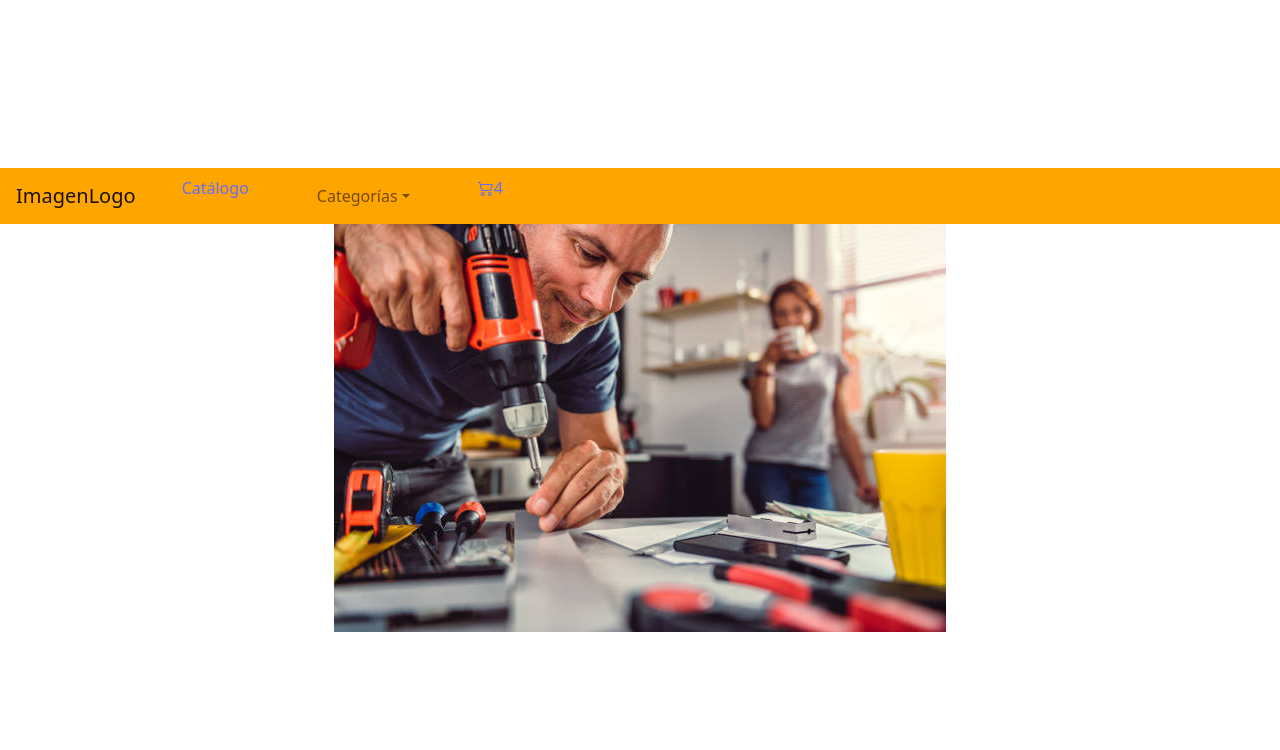
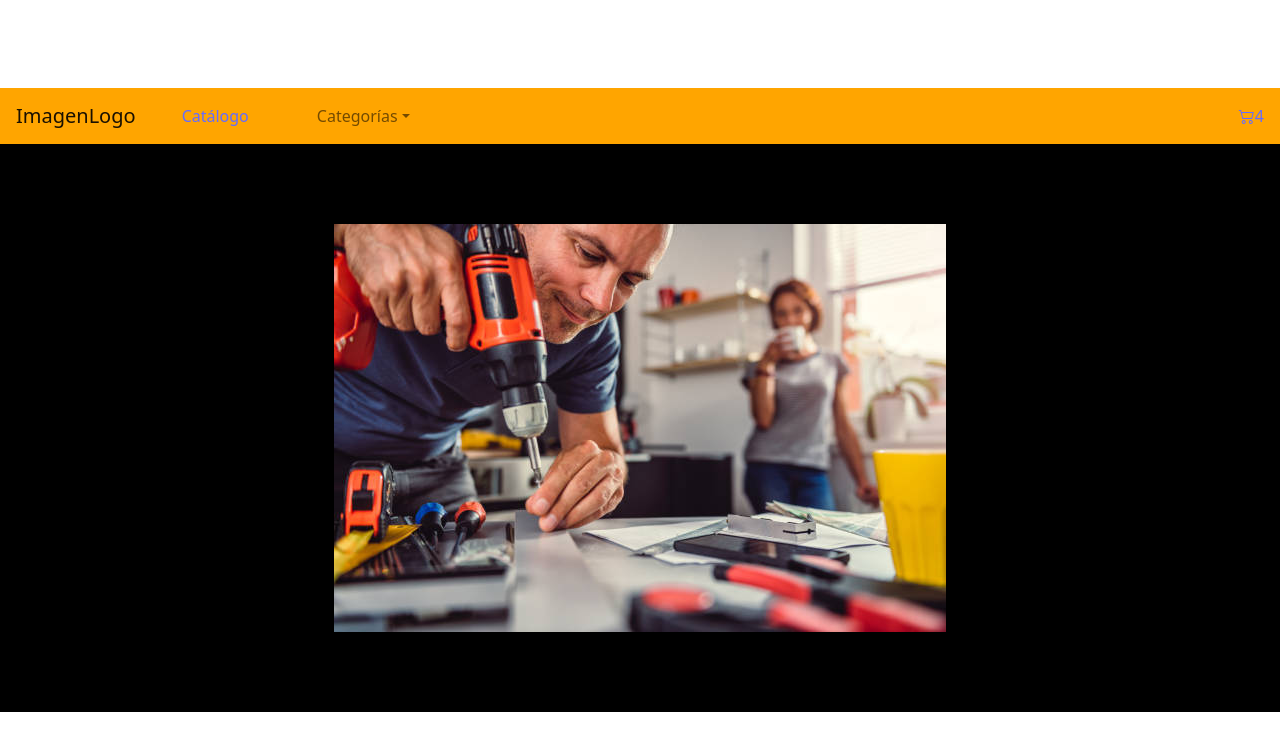
Before and after one commit to Jemuth/Tool-E-Commerce_React-Project, a React (Vite) app: page / in a window 1280 px wide. Shown: the top 750 px of the page. Built offline with nearby package versions, Linux system fonts and the light colour scheme.

Commit message:
Agregando mas estilos

```diff
--- a/src/App.css
+++ b/src/App.css
@@ -9,6 +9,13 @@
   margin: 0;
   padding-top: 0;
   text-align: center;
+}
+.container_welcome {
+  padding-top: 5rem;
+  padding-bottom: 5rem;
+  width: 100%;
+  height: 100%;
+  background-color: black;
 }
 .navbar {
   color: black;
@@ -22,10 +29,17 @@ a:visited {
 a:hover {
   color: white;
 }
+.navbar-nav {
+  align-items: center;
+  justify-content: space-between;
+}
 .navbar-nav > li > .dropdown-menu { background-color: orange; }
-.navbar-nav > li{
+.navbar-nav > li {
   padding-left:30px;
   padding-right:30px;
+}
+.cart_link {
+  padding-left: 5rem;
 }
 .card {
   width: 18rem;
--- a/src/components/Navbar.jsx
+++ b/src/components/Navbar.jsx
@@ -24,12 +24,9 @@ export const Navbar = () => {
                         <NavLink className="dropdown-item" to='/categorias/epp'>Equipo de protección personal</NavLink>
                     </div>
                     </li>
-
-                    <li>
-                    <NavLink className="nav_link" to='/cart'><CartWidget/></NavLink>
-                    </li>
                 </ul>
             </div>
+            <NavLink className="cart_link" to='/cart'><CartWidget/></NavLink>
             </nav>
     );
 }
--- a/src/components/Welcome.jsx
+++ b/src/components/Welcome.jsx
@@ -3,7 +3,7 @@ import React from 'react';
 const Welcome = () => {
   return (
     <>
-    <div>
+    <div className= "container_welcome">
         <img src="./assets/images/welcome.jpg" alt="Bienvenidos a P-Tools" />
     </div>
     </>
```
